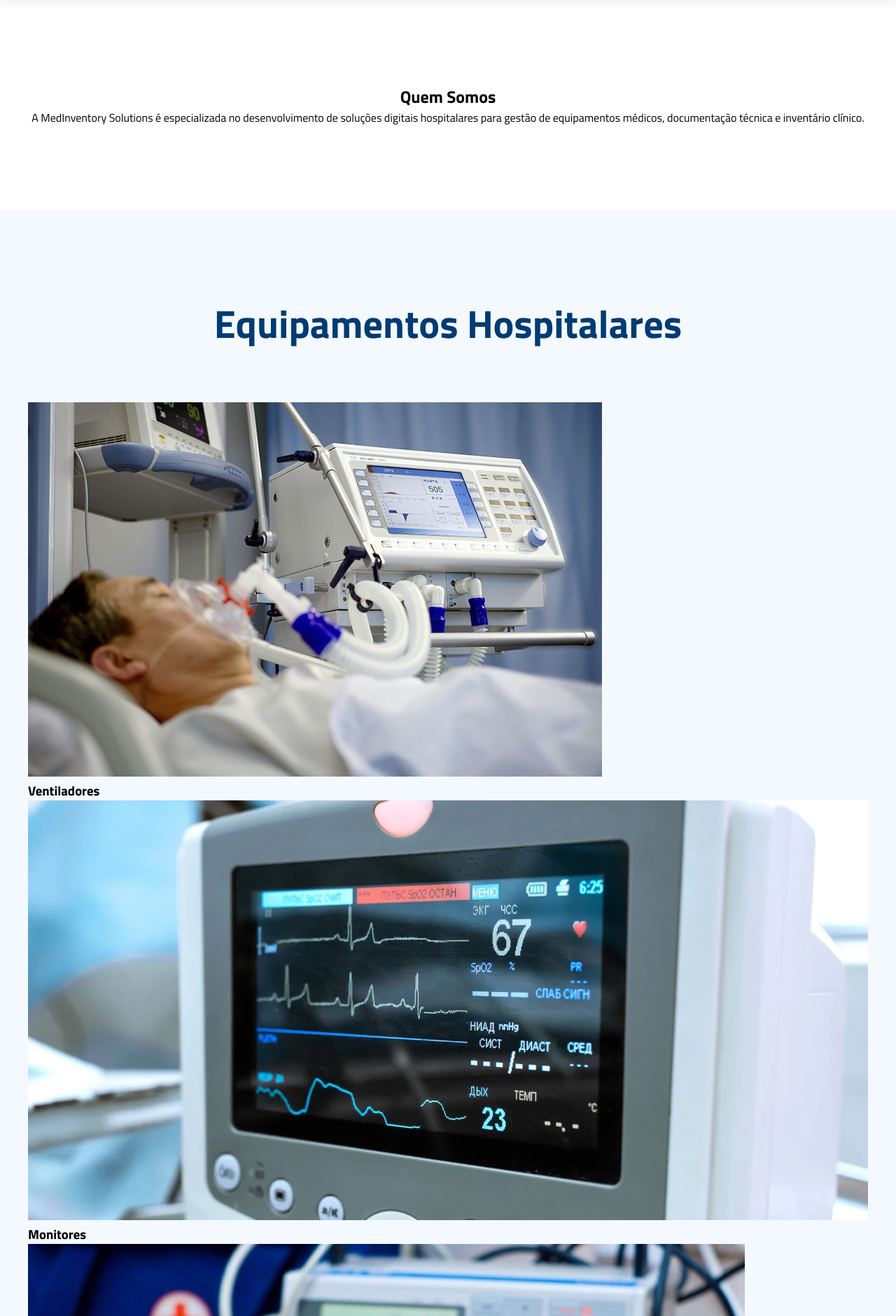
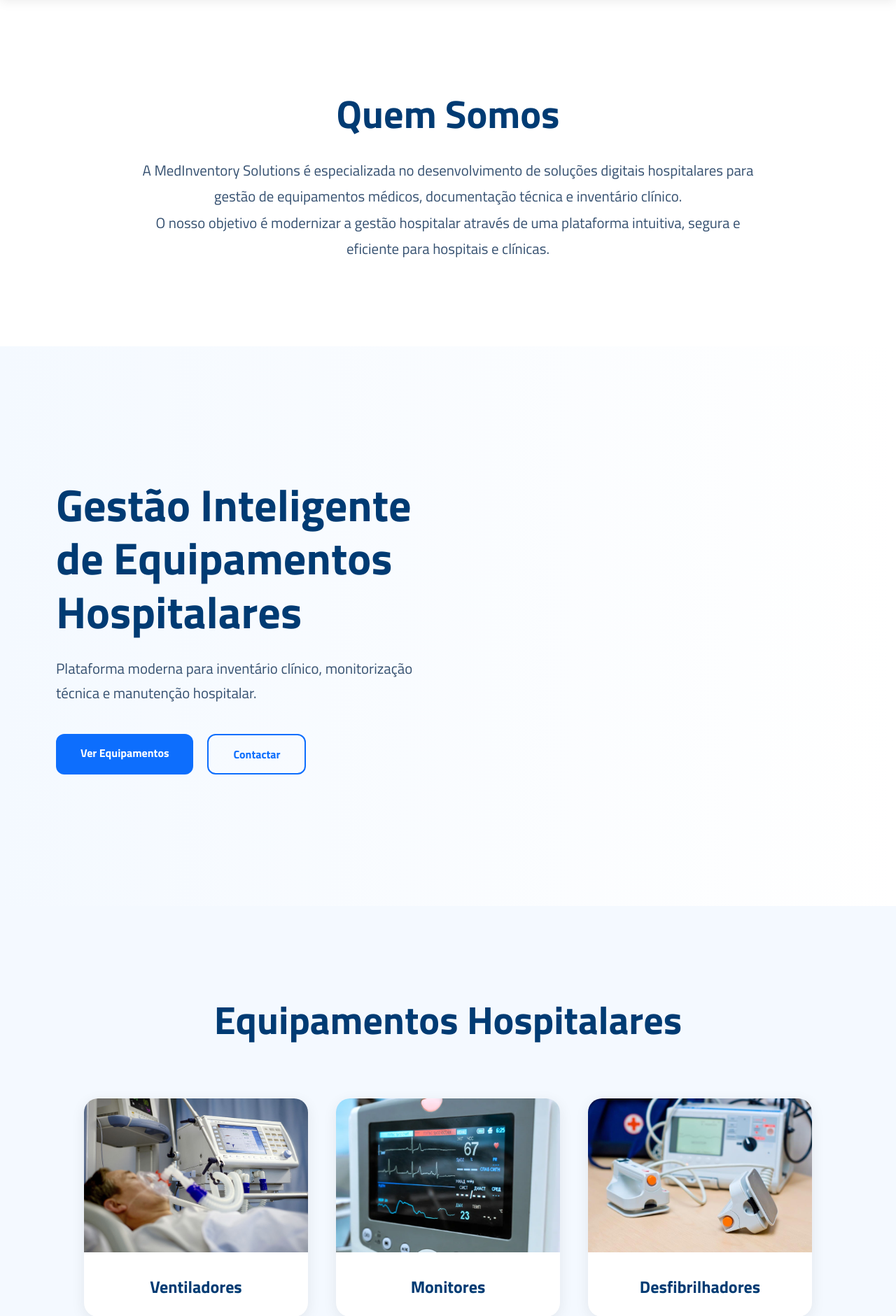
Before and after one commit to Carolteixeira253/SIBDAS_Projeto_2025, a PHP site: page / in a window 1280 px wide. Shown: the part 90-1971 px from the top of the page at 70% size. Run offline with PHP 8.4, Linux system fonts and the light colour scheme.

Commit message:
Secção Quem Somos criada

```diff
--- a/Frontend/assets/css/estilos.css
+++ b/Frontend/assets/css/estilos.css
@@ -554,3 +554,6 @@ body{
     font-size:1.1em;
 
 }
+html{
+    scroll-behavior:smooth;
+}
--- a/Frontend/index.html
+++ b/Frontend/index.html
@@ -47,42 +47,96 @@
             <a href="login_form.html">Entrar</a>
         </div>
     </nav>
+    <!-- Conteudo de página -->
+    <!-- Secção "Quem Somos" -->
 
     <section id="quem-somos">
 
-        <div class="quem-somos-texto">
+    <div class="quem-somos-content">
 
-            <h2>Quem Somos</h2>
+        <h1>Quem Somos</h1>
+
+        <p>
+            A MedInventory Solutions é especializada
+            no desenvolvimento de soluções digitais
+            hospitalares para gestão de equipamentos médicos,
+            documentação técnica e inventário clínico.
+        </p>
+
+        <p>
+            O nosso objetivo é modernizar a gestão hospitalar
+            através de uma plataforma intuitiva, segura
+            e eficiente para hospitais e clínicas.
+        </p>
+
+    </div>
+
+</section>
+
+
+
+
+
+    <section class="hero">
+
+        <!-- TEXTO -->
+        <div class="hero-texto">
+
+            <h1>
+                Gestão Inteligente de Equipamentos Hospitalares
+            </h1>
 
             <p>
-                A MedInventory Solutions é especializada no desenvolvimento
-                de soluções digitais hospitalares para gestão de equipamentos médicos,
-                documentação técnica e inventário clínico.
+                Plataforma moderna para inventário clínico,
+                monitorização técnica e manutenção hospitalar.
             </p>
+
+            <div class="hero-botoes">
+
+                <a href="#equipamentos" class="btn-azul">
+                    Ver Equipamentos
+                </a>
+
+                <a href="#contacto" class="btn-transparente">
+                    Contactar
+                </a>
+
+            </div>
 
         </div>
 
     </section>
 
+    <!-- EQUIPAMENTOS -->
+
     <section id="equipamentos">
 
         <h2>Equipamentos Hospitalares</h2>
 
-        <div class="cards-equipamentos">
+        <div class="equipamentos-container">
 
-            <div class="card-equipamento">
+            <div class="equipamento">
+
                 <img src="assets/img/ventilador.jpg" alt="">
+
                 <h3>Ventiladores</h3>
+
             </div>
 
-            <div class="card-equipamento">
+            <div class="equipamento">
+
                 <img src="assets/img/monitor.webp" alt="">
+
                 <h3>Monitores</h3>
+
             </div>
 
-            <div class="card-equipamento">
+            <div class="equipamento">
+
                 <img src="assets/img/desfibrilhador.jpg" alt="">
+
                 <h3>Desfibrilhadores</h3>
+
             </div>
 
         </div>
```
Also changed, not shown: 1 other file.
